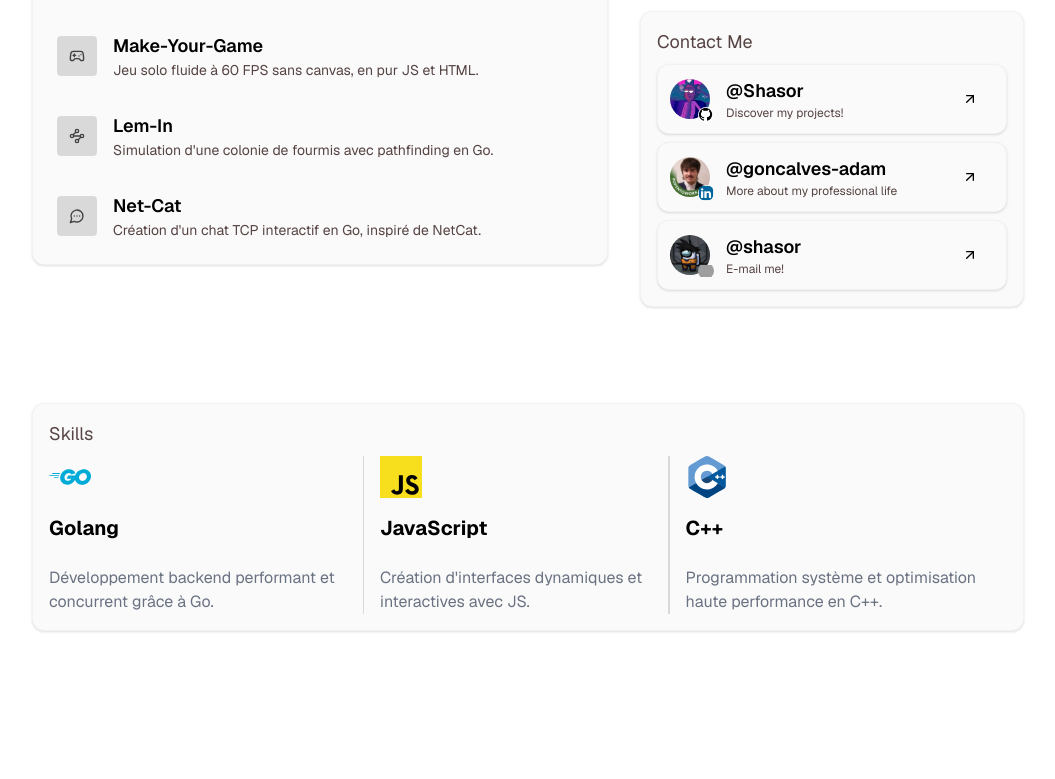
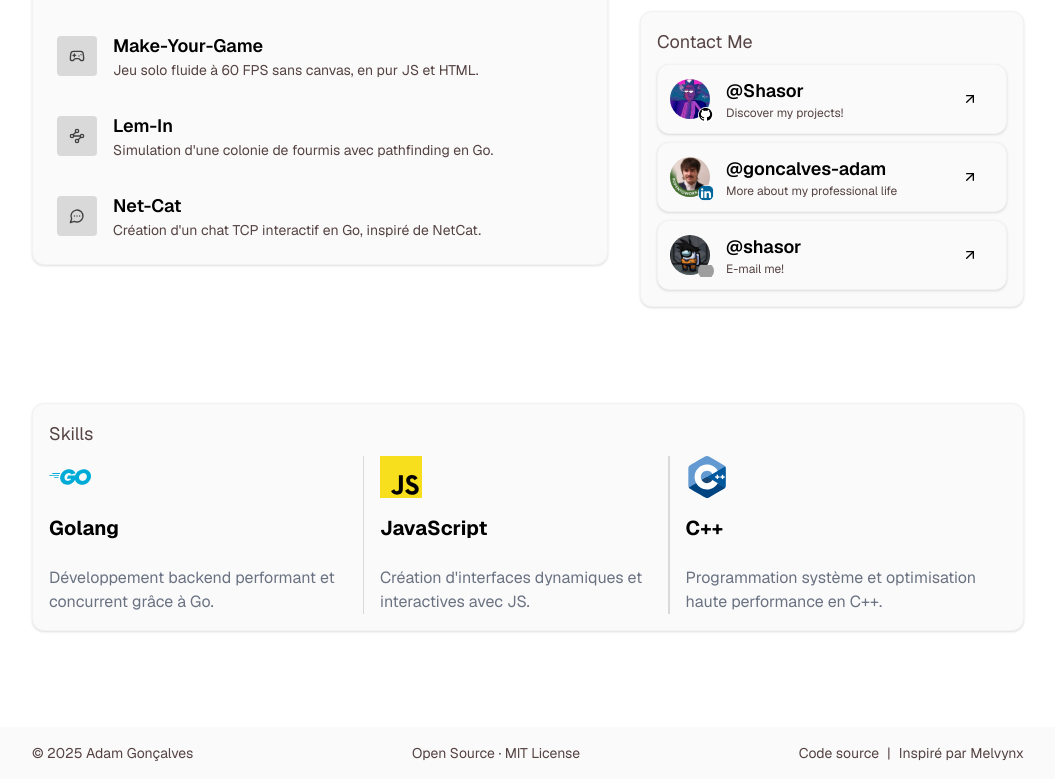
Before and after one commit to Shasor/portfolio, a Next.js app: page / in a window 1280 px wide. Shown: the part 792-1571 px from the top of the page, without its empty margins (112-1167 px from the left). Before the commit the page ends 1519 px from the top, so only its background shows below. Built offline with nearby package versions, Linux system fonts and the light colour scheme; grey boxes are pictures that could not be loaded; a web font is replaced by a local one.

Commit message:
add footer

```diff
--- a/app/page.tsx
+++ b/app/page.tsx
@@ -1,3 +1,4 @@
+import { Footer } from "@/components/Footer";
 import { Header } from "@/components/Header";
 import { Hero } from "@/components/Hero";
 import { Skills } from "@/components/Skills";
@@ -15,6 +16,7 @@ export default function Home() {
       <Spacing />
       <Skills />
       <Spacing />
+      <Footer />
     </main>
   );
 }
--- /dev/null
+++ b/components/Footer.tsx
@@ -0,0 +1,22 @@
+import Link from "next/link";
+import { Section } from "./Section";
+
+export const Footer = () => {
+  return (
+    <footer className="bg-card">
+      <Section className="py-4 flex max-md:flex-col justify-between items-center text-sm text-muted-foreground">
+        <p>© 2025 Adam Gonçalves</p>
+        <p>Open Source · MIT License</p>
+        <div className="flex gap-2">
+          <Link href="https://github.com/Shasor/portfolio" target="_blank" rel="noopener noreferrer" className="hover:underline">
+            Code source
+          </Link>
+          <span>|</span>
+          <Link href="https://github.com/Melvynx" target="_blank" rel="noopener noreferrer" className="hover:underline">
+            Inspiré par Melvynx
+          </Link>
+        </div>
+      </Section>
+    </footer>
+  );
+};
```
